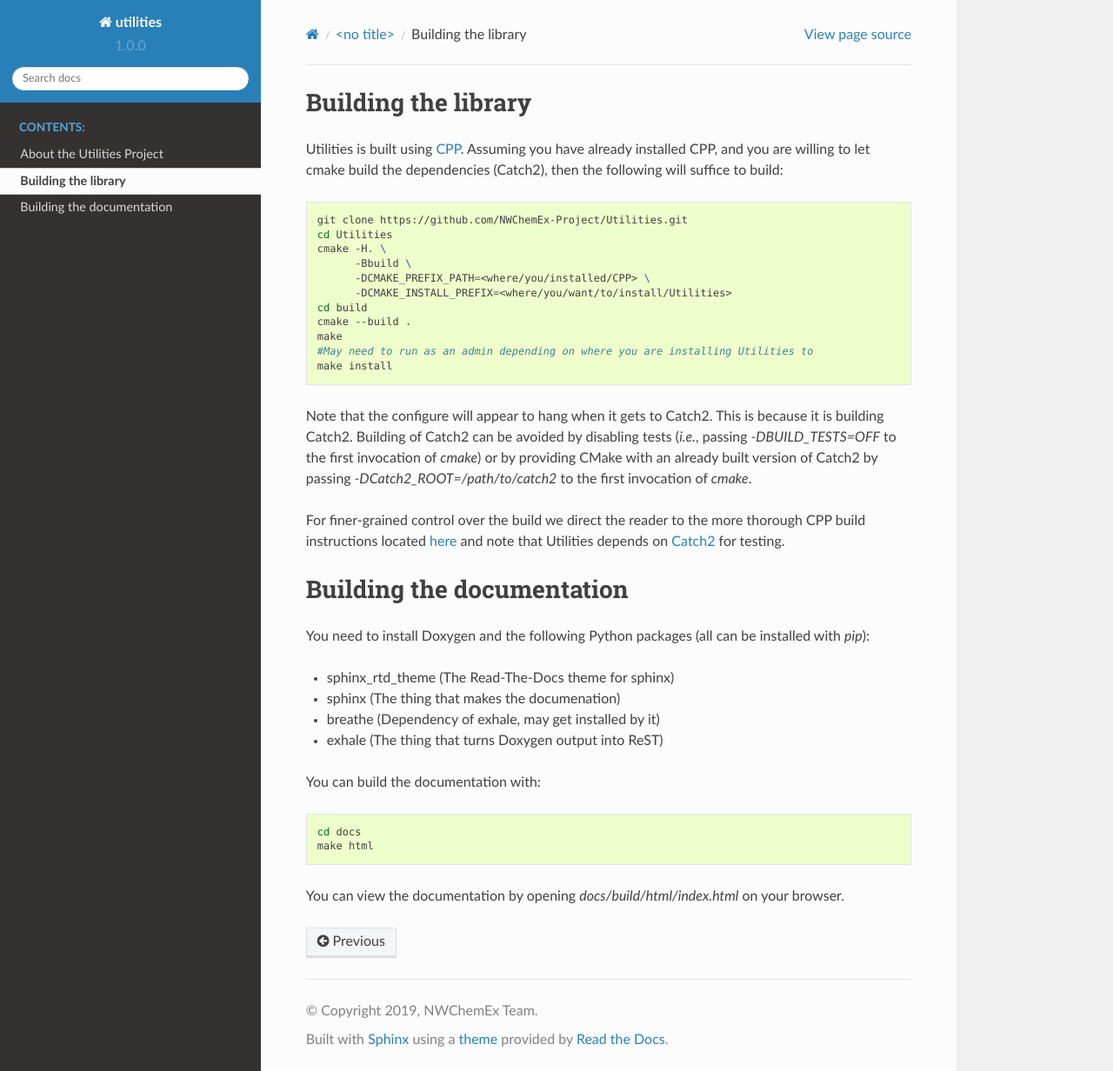
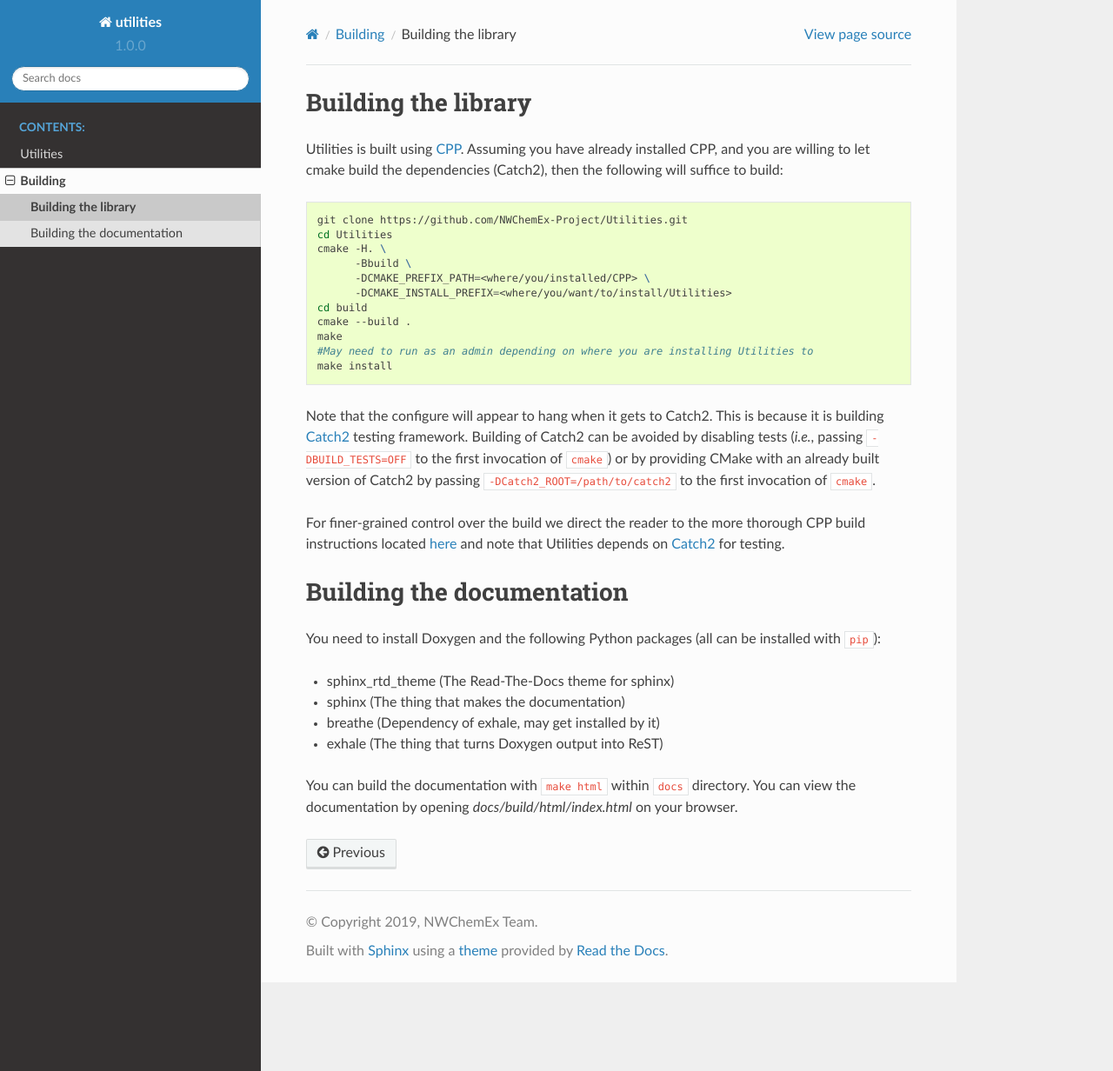
Before and after one commit to NWChemEx-Project/Utilities, a Sphinx documentation site: the page built from docs/source/installation/building.rst, in a window 1280 px wide and 1232 px high. Shown: the whole window at 87% size. Built offline with Sphinx 7.4.7 and the Read the Docs theme 2.0.0, drawn with Linux system fonts in a browser that asks for light colours; pages that are not in the unit, such as notebooks, are missing from menus.

Commit message:
Minor fixes on the docs

```diff
--- a/docs/source/about/index.rst
+++ b/docs/source/about/index.rst
@@ -1,5 +1,5 @@
-About the Utilities Project
-=====================
+Utilities
+=========
 
 .. toctree::
    :maxdepth: 2
--- a/docs/source/installation/building.rst
+++ b/docs/source/installation/building.rst
@@ -22,11 +22,12 @@ following will suffice to build:
    make install
 
 Note that the configure will appear to hang when it gets to Catch2.
-This is because it is building Catch2. Building of Catch2 can be
-avoided by disabling tests (*i.e.*, passing `-DBUILD_TESTS=OFF` to the first
-invocation of `cmake`) or by providing CMake with an already built version of
-Catch2 by passing `-DCatch2_ROOT=/path/to/catch2` to the first invocation of
-`cmake`.
+This is because it is building `Catch2 <https://github.com/catchorg/Catch2>`_
+testing framework. Building of Catch2 can be
+avoided by disabling tests (*i.e.*, passing ``-DBUILD_TESTS=OFF`` to the first
+invocation of ``cmake``) or by providing CMake with an already built version of
+Catch2 by passing ``-DCatch2_ROOT=/path/to/catch2`` to the first invocation of
+``cmake``.
 
 For finer-grained control over the build we direct the reader to the more
 thorough CPP build instructions located `here <https://cmakepackagingproject
@@ -37,18 +38,13 @@ Building the documentation
 ==========================
 
 You need to install Doxygen and the following Python packages (all can be
-installed with `pip`):
+installed with ``pip``):
 
 - sphinx_rtd_theme (The Read-The-Docs theme for sphinx)
-- sphinx (The thing that makes the documenation)
+- sphinx (The thing that makes the documentation)
 - breathe (Dependency of exhale, may get installed by it)
 - exhale (The thing that turns Doxygen output into ReST)
-You can build the documentation with:
 
-.. code-block:: bash
-
-    cd docs
-    make html
-
+You can build the documentation with ``make html`` within ``docs`` directory.
 You can view the documentation by opening `docs/build/html/index.html` on your
 browser.
--- a/docs/source/installation/index.rst
+++ b/docs/source/installation/index.rst
@@ -1,3 +1,6 @@
+Building
+========
+
 .. toctree::
    :maxdepth: 2
    :caption: Contents:
```
